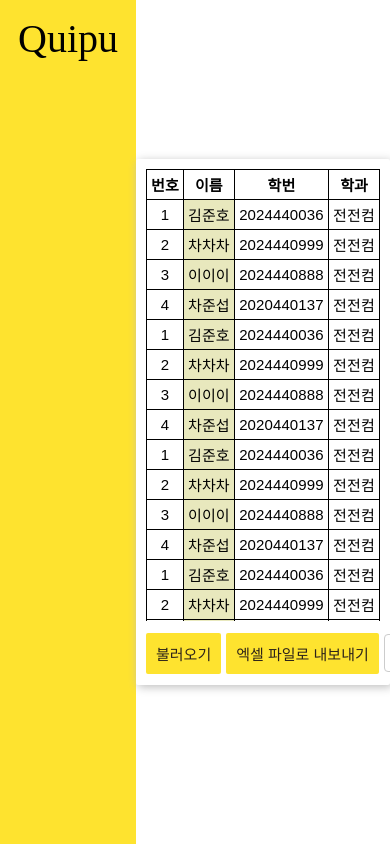
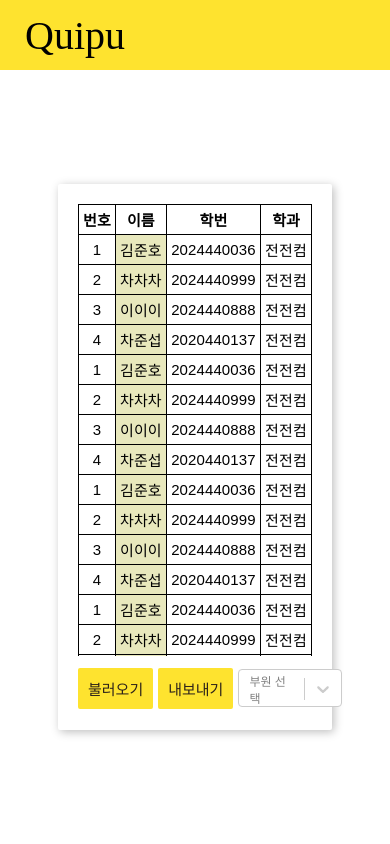
Before and after one commit to Quipu-Developers/backoffice-frontend, a React (Create React App) app: page /recruitDB in a window 390 px wide. Built offline with nearby package versions, Linux system fonts and the light colour scheme; a web font is replaced by a local one.

Commit message:
Feat: 모바일 디자인 수정

```diff
--- a/src/page/recruitDB.jsx
+++ b/src/page/recruitDB.jsx
@@ -6,7 +6,7 @@ import "../style/recruitDB.css";
 import Select from 'react-select';
 
 //엑셀 파일로 내보내기
-function ExcelExporter() {
+function ExcelExporter({buttonText}) {
 
   const [fileName, setFileName] = useState('퀴푸 지원 명단.xlsx');
 
@@ -23,12 +23,13 @@ function ExcelExporter() {
 
   return (
     <div>
-      <button onClick={exportToExcel}>엑셀 파일로 내보내기</button>
+      <button onClick={exportToExcel}>{buttonText}</button>
     </div>
   )
 }
 
 function RecruitDB() {
+  const[buttonText, setButtonText] = useState('엑셀 파일로 내보내기');
   // 일반/개발부원 선택 이벤트
   const[data, setData] = useState(dummydata_normal);
   const handleDataChange=(selectedOption)=>{
@@ -121,6 +122,27 @@ function RecruitDB() {
     };
   }, [showModal, currentIndex, nextStudent, prevStudent]);
 
+  // 화면 크기에 따라 버튼 텍스트 변경
+  useEffect(() => {
+    const handleResize = () => {
+      if (window.innerWidth <= 768) {
+        setButtonText('내보내기');
+      } else {
+        setButtonText('엑셀 파일로 내보내기');
+      }
+    };
+
+    // 초기 실행
+    handleResize();
+
+    // 이벤트 리스너 추가
+    window.addEventListener('resize', handleResize);
+    return () => {
+      // 이벤트 리스너 제거
+      window.removeEventListener('resize', handleResize);
+    };
+  }, []);
+
   return (
     <div className="db-container">
       <div className="db-logo">Quipu</div>
@@ -129,7 +151,7 @@ function RecruitDB() {
           {/* 일반/개발부원 드롭다운 */}
           <Select className='select' onChange={handleDataChange} options={options} placeholder={"부원 선택"} styles={selectCustom} />
           <button>불러오기</button>
-          <ExcelExporter />
+          <ExcelExporter buttonText={buttonText} />
         </div>
 
         <div className="dbbox">
--- a/src/style/recruitDB.css
+++ b/src/style/recruitDB.css
@@ -245,4 +245,23 @@
   .dbbox{
     order: 1;
   }
+
+  @media (max-width: 768px){
+    .db-logo {
+      justify-content: left;
+      align-items: center;
+      padding: 10px 0 10px 50px;
+      height: 50px;
+      width: 100%;
+    }
+
+    .db-container {
+      flex-direction: column;
+    }
+
+    .bottombox {
+      padding: 20px;
+      margin: auto;
+    }
+  }
 }
```
